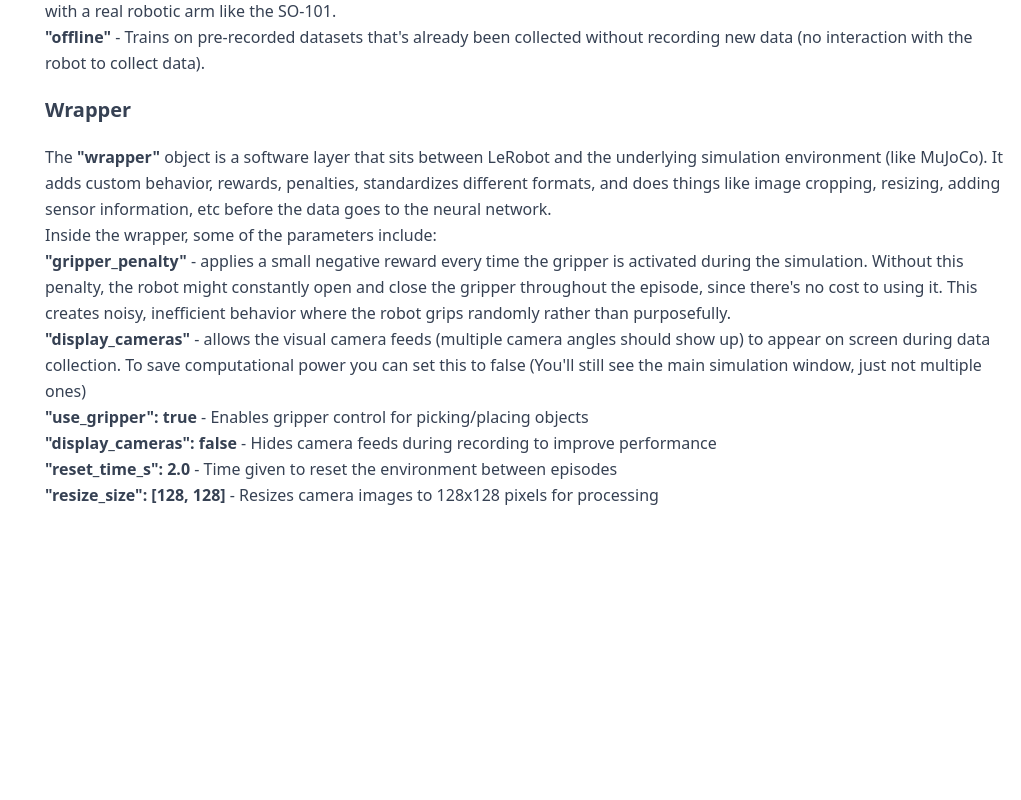
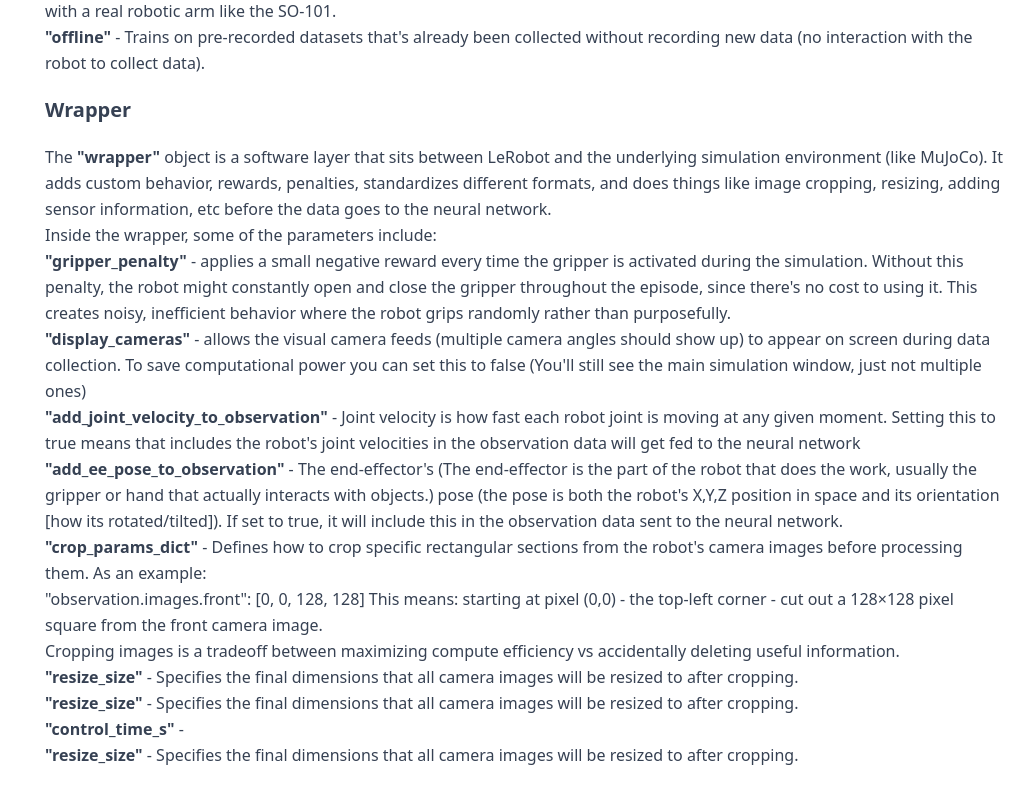
Before and after one commit to WilliamGiammona/learning-ai, a Next.js app: page /robotics in a window 1280 px wide. Shown: the part 3799-4599 px from the top of the page, without its empty margins (259-1280 px from the left). Before the commit the page ends 4339 px from the top, so only its background shows below. Built offline with nearby package versions, Linux system fonts and the light colour scheme.

Commit message:
continuing setup explanation

```diff
--- a/app/robotics/page.tsx
+++ b/app/robotics/page.tsx
@@ -415,20 +415,51 @@ const Robotics = () => {
                         not multiple ones)
                       </li>
                       <li>
-                        <strong>"use_gripper": true</strong> - Enables gripper
-                        control for picking/placing objects
+                        <strong>"add_joint_velocity_to_observation"</strong> -
+                        Joint velocity is how fast each robot joint is moving at
+                        any given moment. Setting this to true means that
+                        includes the robot's joint velocities in the observation
+                        data will get fed to the neural network
                       </li>
                       <li>
-                        <strong>"display_cameras": false</strong> - Hides camera
-                        feeds during recording to improve performance
+                        <strong>"add_ee_pose_to_observation"</strong> - The
+                        end-effector&apos;s (The end-effector is the part of the
+                        robot that does the work, usually the gripper or hand
+                        that actually interacts with objects.) pose (the pose is
+                        both the robot&apos;s X,Y,Z position in space and its
+                        orientation [how its rotated/tilted]). If set to true,
+                        it will include this in the observation data sent to the
+                        neural network.
                       </li>
                       <li>
-                        <strong>"reset_time_s": 2.0</strong> - Time given to
-                        reset the environment between episodes
+                        <strong>"crop_params_dict"</strong> - Defines how to
+                        crop specific rectangular sections from the robot's
+                        camera images before processing them. As an example:
+                        <br />
+                        "observation.images.front": [0, 0, 128, 128] This means:
+                        starting at pixel (0,0) - the top-left corner - cut out
+                        a 128×128 pixel square from the front camera image.
+                        <br />
+                        Cropping images is a tradeoff between maximizing compute
+                        efficiency vs accidentally deleting useful information.
                       </li>
                       <li>
-                        <strong>"resize_size": [128, 128]</strong> - Resizes
-                        camera images to 128x128 pixels for processing
+                        <strong>"resize_size"</strong> - Specifies the final
+                        dimensions that all camera images will be resized to
+                        after cropping.
+                      </li>
+                      <li>
+                        <strong>"resize_size"</strong> - Specifies the final
+                        dimensions that all camera images will be resized to
+                        after cropping.
+                      </li>
+                      <li>
+                        <strong>"control_time_s"</strong> -
+                      </li>
+                      <li>
+                        <strong>"resize_size"</strong> - Specifies the final
+                        dimensions that all camera images will be resized to
+                        after cropping.
                       </li>
                     </ul>
                   </li>
```
